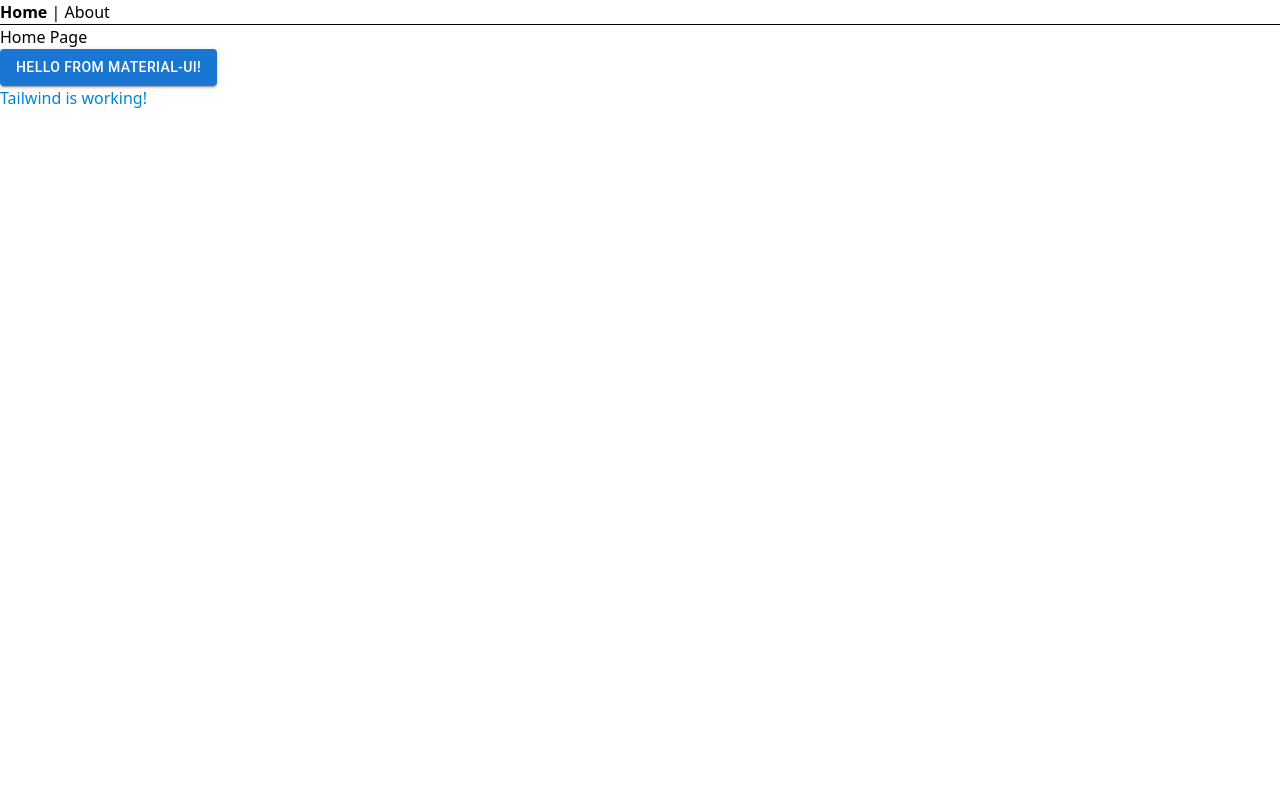
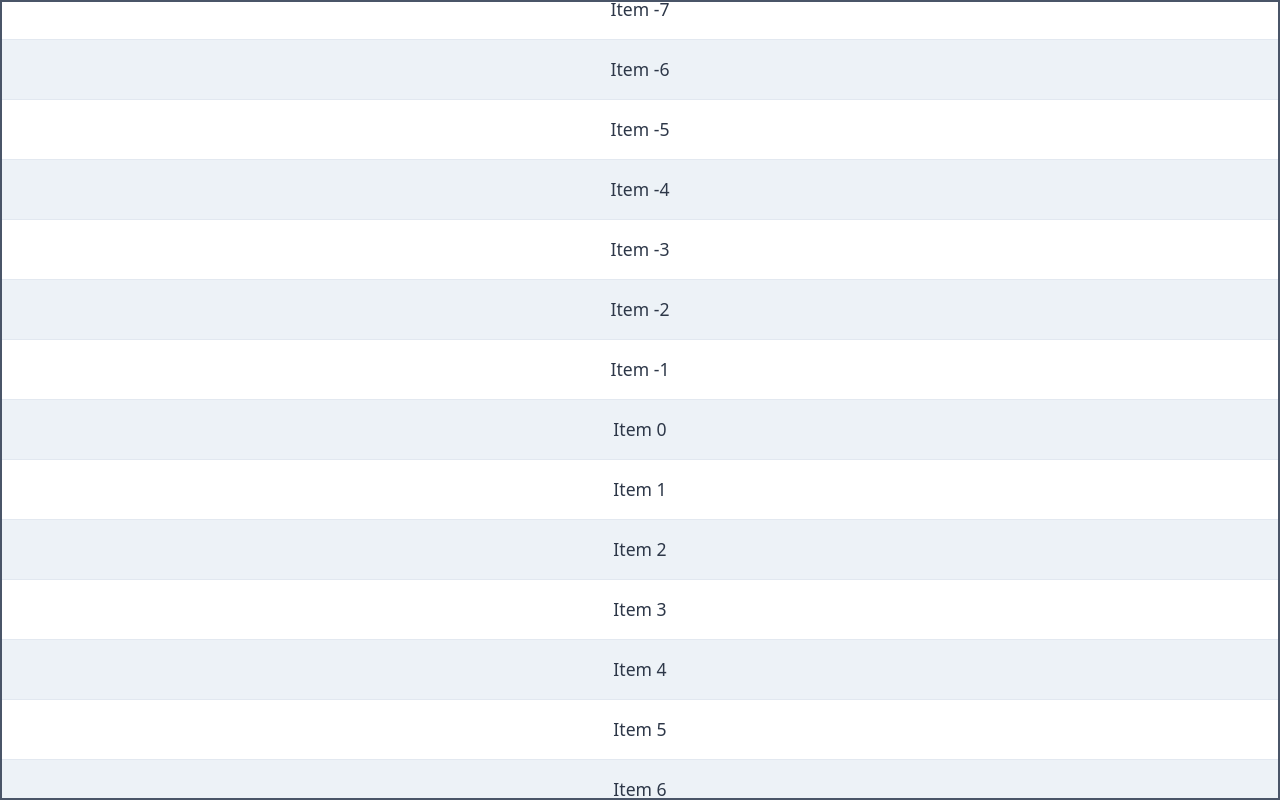
Before and after one commit to mapleroyal/FoodAppDemo, a React (Vite) app: page / in a window 1280 px wide. Built offline with nearby package versions, Linux system fonts and the light colour scheme.

Commit message:
boilerplate cleaned up, first implementation of infinite scroller that works perfectly on chrome and firefox. next: update it to work on safari as well (see readme)

```diff
--- a/src/App.jsx
+++ b/src/App.jsx
@@ -1,15 +1,12 @@
 import { Routes, Route } from "react-router";
 import Layout from "@/Layout";
 import Home from "@/pages/Home";
-import About from "@/pages/About";
 
 export default function App() {
   return (
     <Routes>
       <Route element={<Layout />}>
         <Route index element={<Home />} />
-        <Route path="about" element={<About />} />
-        {/* You can add more routes here */}
       </Route>
     </Routes>
   );
--- a/src/Layout.jsx
+++ b/src/Layout.jsx
@@ -2,27 +2,11 @@ import { NavLink, Outlet } from "react-router";
 
 export default function Layout() {
   return (
-    <div>
-      <nav>
-        <NavLink
-          to="/"
-          className={({ isActive }) => (isActive ? "font-bold" : "")}
-        >
-          Home
-        </NavLink>
-        {" | "}
-        <NavLink
-          to="/about"
-          className={({ isActive }) => (isActive ? "font-bold" : "")}
-        >
-          About
-        </NavLink>
-      </nav>
-      <hr />
+    <>
       <main>
         {/* Child routes will render here */}
         <Outlet />
       </main>
-    </div>
+    </>
   );
 }
--- a/src/pages/About.jsx
+++ /dev/null
@@ -1,8 +0,0 @@
-export default function About() {
-  return (
-    <>
-      <h2>About Page</h2>
-      <p>This is the about page.</p>
-    </>
-  );
-}
--- a/src/pages/Home.jsx
+++ b/src/pages/Home.jsx
@@ -1,11 +1,10 @@
 import Button from "@mui/material/Button";
+import InfiniteScroller from "@/pages/InfiniteScroller";
 
 export default function Home() {
   return (
     <>
-      <h2>Home Page</h2>
-      <Button variant="contained">Hello from Material-UI!</Button>
-      <p className="text-sky-600">Tailwind is working!</p>
+      <InfiniteScroller />
     </>
   );
 }
--- /dev/null
+++ b/src/pages/InfiniteScroller.jsx
@@ -0,0 +1,190 @@
+import {
+  useState,
+  useRef,
+  useLayoutEffect,
+  useEffect,
+  useCallback,
+} from "react";
+
+// --- CONFIGURATION ---
+// These could be passed as props for a more reusable component
+const TOTAL_ITEMS = 100; // Total number of items to keep in the DOM
+const LOAD_BATCH_SIZE = 25; // Number of items to load/unload at a time
+const ITEM_HEIGHT = 60; // Corresponds to the CSS height, used for calculations
+const SCROLL_THRESHOLD = 500; // Pixels from an edge to trigger a load
+
+// --- STYLES ---
+// Using a style object for encapsulation within the component file
+const styles = {
+  scroller: {
+    height: "100vh",
+    width: "100%",
+    overflowY: "scroll",
+    border: "2px solid #4a5568",
+    boxSizing: "border-box",
+    backgroundColor: "#f7fafc",
+    WebkitOverflowScrolling: "touch",
+  },
+  content: {
+    position: "relative",
+  },
+  item: {
+    display: "flex",
+    alignItems: "center",
+    justifyContent: "center",
+    height: `${ITEM_HEIGHT}px`,
+    fontSize: "1.1rem",
+    color: "#2d3748",
+    borderBottom: "1px solid #e2e8f0",
+    userSelect: "none",
+  },
+  itemEven: {
+    backgroundColor: "#edf2f7",
+  },
+  itemOdd: {
+    backgroundColor: "#ffffff",
+  },
+};
+
+/**
+ * Creates the initial array of item indices, centered around 0.
+ */
+const getInitialItems = () => {
+  const initialFirstIndex = -Math.floor(TOTAL_ITEMS / 2);
+  return Array.from({ length: TOTAL_ITEMS }, (_, i) => initialFirstIndex + i);
+};
+
+export default function InfiniteScroller() {
+  const [items, setItems] = useState(getInitialItems);
+  const scrollerRef = useRef(null);
+  const isLoadingRef = useRef(false);
+
+  // This ref holds information for the scroll position correction.
+  // It's the key to preventing the visual jump.
+  const scrollCorrectionRef = useRef(null);
+
+  /**
+   * This effect is the core of the smooth scrolling logic.
+   * It runs after the DOM has been updated by React, but before the browser paints.
+   * This allows us to adjust the scroll position imperceptibly.
+   */
+  useLayoutEffect(() => {
+    if (!scrollCorrectionRef.current || !scrollerRef.current) return;
+
+    const { oldScrollTop, direction } = scrollCorrectionRef.current;
+    const addedHeight = LOAD_BATCH_SIZE * ITEM_HEIGHT;
+
+    if (direction === "up") {
+      // Content was added to the top, so we need to scroll down by the same amount.
+      scrollerRef.current.scrollTop = oldScrollTop + addedHeight;
+    } else if (direction === "down") {
+      // Content was removed from the top, so we need to scroll up by the same amount.
+      scrollerRef.current.scrollTop = oldScrollTop - addedHeight;
+    }
+
+    // Reset the correction info and unlock loading
+    scrollCorrectionRef.current = null;
+    isLoadingRef.current = false;
+  }, [items]); // This effect depends on the `items` state
+
+  /**
+   * This effect runs once on mount to center the initial view.
+   */
+  useLayoutEffect(() => {
+    const scroller = scrollerRef.current;
+    if (scroller) {
+      // Start the view in the middle of the rendered content
+      scroller.scrollTop = (scroller.scrollHeight - scroller.clientHeight) / 2;
+    }
+  }, []); // Empty dependency array ensures it runs only once
+
+  /**
+   * Logic to load new items when scrolling reaches the top or bottom.
+   */
+  const loadItems = useCallback((direction) => {
+    if (isLoadingRef.current) return;
+    isLoadingRef.current = true;
+
+    const scroller = scrollerRef.current;
+    if (!scroller) return;
+
+    // Capture scroll position *before* state change triggers a re-render.
+    const oldScrollTop = scroller.scrollTop;
+
+    // Store correction info for useLayoutEffect
+    scrollCorrectionRef.current = { oldScrollTop, direction };
+
+    setItems((currentItems) => {
+      if (direction === "up") {
+        const firstIndex = currentItems[0];
+        const newItems = Array.from(
+          { length: LOAD_BATCH_SIZE },
+          (_, i) => firstIndex - LOAD_BATCH_SIZE + i
+        );
+        // Add new items to the start, remove from the end
+        return [...newItems, ...currentItems.slice(0, -LOAD_BATCH_SIZE)];
+      } else {
+        // 'down'
+        const lastIndex = currentItems[currentItems.length - 1];
+        const newItems = Array.from(
+          { length: LOAD_BATCH_SIZE },
+          (_, i) => lastIndex + 1 + i
+        );
+        // Add new items to the end, remove from the start
+        return [...currentItems.slice(LOAD_BATCH_SIZE), ...newItems];
+      }
+    });
+  }, []); // No dependencies, as it gets all it needs from refs and arguments
+
+  /**
+   * Scroll event handler.
+   */
+  const handleScroll = useCallback(() => {
+    if (isLoadingRef.current) return;
+
+    const scroller = scrollerRef.current;
+    if (!scroller) return;
+
+    const { scrollTop, scrollHeight, clientHeight } = scroller;
+
+    // Check if near the top
+    if (scrollTop < SCROLL_THRESHOLD) {
+      loadItems("up");
+    }
+    // Check if near the bottom
+    else if (scrollHeight - scrollTop - clientHeight < SCROLL_THRESHOLD) {
+      loadItems("down");
+    }
+  }, [loadItems]);
+
+  /**
+   * Sets up and tears down the scroll event listener.
+   */
+  useEffect(() => {
+    const scroller = scrollerRef.current;
+    if (scroller) {
+      scroller.addEventListener("scroll", handleScroll, { passive: true });
+      return () => scroller.removeEventListener("scroll", handleScroll);
+    }
+  }, [handleScroll]);
+
+  return (
+    <div ref={scrollerRef} style={styles.scroller}>
+      <div style={styles.content}>
+        {items.map((itemNumber) => (
+          <div
+            key={itemNumber}
+            style={{
+              ...styles.item,
+              ...(Math.abs(itemNumber) % 2 === 0
+                ? styles.itemEven
+                : styles.itemOdd),
+            }}
+          >
+            Item {itemNumber}
+          </div>
+        ))}
+      </div>
+    </div>
+  );
+}
```
Also changed, not shown: 2 other files (tests, documents, lock files or other folders).
